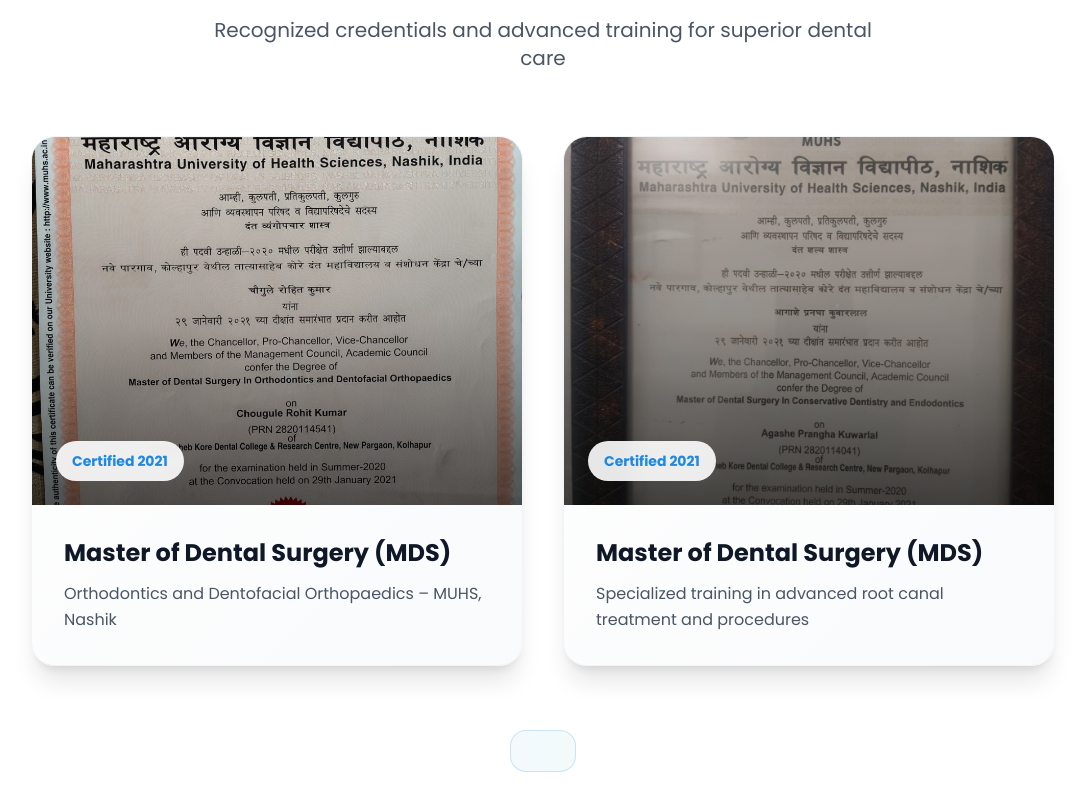
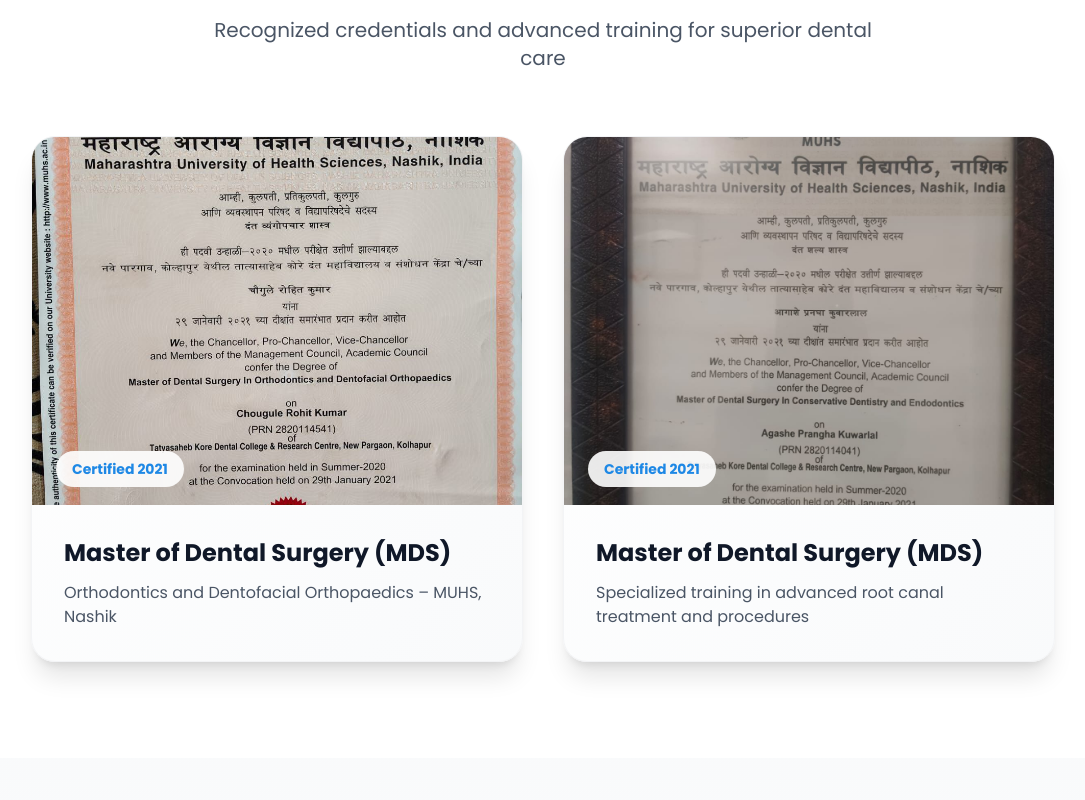
Before and after one commit to pranavreddy1721/Chougule-Dental-Clinic, a React (Vite) app: page / in a window 1280 px wide. Shown: the part 6120-6920 px from the top of the page, without its empty margins (97-1182 px from the left). Built offline with nearby package versions, Linux system fonts and the light colour scheme.

Commit message:
Update Certifications.tsx

```diff
--- a/src/app/components/Certifications.tsx
+++ b/src/app/components/Certifications.tsx
@@ -1,6 +1,9 @@
+import { useState } from 'react';
 import { ImageWithFallback } from '../components/figma/ImageWithFallback';
 
 export function Certifications() {
+  const [selectedImage, setSelectedImage] = useState<string | null>(null);
+
   const certifications = [
     {
       image: '/mds-certificate.jpg',
@@ -21,63 +24,98 @@
   return (
     <section id="certifications" className="py-24 bg-white">
       <div className="max-w-7xl mx-auto px-4 sm:px-6 lg:px-8">
+
+        {/* Heading */}
         <div className="text-center mb-16">
           <div className="inline-flex items-center gap-2 bg-gradient-to-r from-[#1E88E5]/10 to-[#26A69A]/10 rounded-full px-6 py-2 mb-6">
             <span className="text-[#1E88E5] font-semibold">
               Professional Excellence
             </span>
           </div>
+
           <h2 className="text-4xl md:text-5xl font-bold text-gray-900 mb-6">
             Certifications & Qualifications
           </h2>
+
           <p className="text-xl text-gray-600 max-w-2xl mx-auto">
             Recognized credentials and advanced training for superior dental care
           </p>
         </div>
 
+        {/* Cards */}
         <div className="grid md:grid-cols-2 gap-10 max-w-5xl mx-auto">
           {certifications.map((cert, index) => (
             <div
               key={index}
-              className="group bg-gradient-to-br from-white to-gray-50 rounded-3xl overflow-hidden shadow-xl hover:shadow-2xl transition-all duration-500 border border-gray-100"
+              onClick={() => setSelectedImage(cert.image)}
+              className="cursor-pointer group bg-gradient-to-br from-white to-gray-50 rounded-3xl overflow-hidden shadow-xl hover:shadow-2xl transition-all duration-500 border border-gray-100"
             >
-              {/* Certificate Image */}
+
+              {/* Image */}
               <div className="relative overflow-hidden aspect-[4/3]">
-                <div className="absolute inset-0 bg-gradient-to-t from-black/60 via-black/20 to-transparent z-10"></div>
+                <div className="absolute inset-0 bg-black/20 opacity-0 group-hover:opacity-100 transition"></div>
+
                 <ImageWithFallback
                   src={cert.image}
                   alt={cert.title}
                   className="w-full h-full object-cover group-hover:scale-110 transition-transform duration-700"
                 />
-                <div className="absolute bottom-0 left-0 right-0 p-6 z-20">
-                  <div className="inline-block px-4 py-2 bg-white/90 backdrop-blur-sm rounded-full">
-                    <span className="text-sm font-bold text-[#1E88E5]">
-                      Certified {cert.year}
-                    </span>
-                  </div>
+
+                {/* Zoom hint */}
+                <div className="absolute inset-0 flex items-center justify-center opacity-0 group-hover:opacity-100 transition">
+                  <span className="bg-white/90 px-4 py-2 rounded-full text-sm font-semibold">
+                    Click to View
+                  </span>
+                </div>
+
+                <div className="absolute bottom-0 left-0 right-0 p-6">
+                  <span className="bg-white/90 px-4 py-2 rounded-full text-sm font-bold text-[#1E88E5]">
+                    Certified {cert.year}
+                  </span>
                 </div>
               </div>
 
-              {/* Certificate Details */}
+              {/* Content */}
               <div className="p-8">
                 <h3 className="text-2xl font-bold text-gray-900 mb-3 group-hover:text-[#1E88E5] transition-colors">
                   {cert.title}
                 </h3>
-                <p className="text-gray-600 leading-relaxed">
+                <p className="text-gray-600">
                   {cert.description}
                 </p>
               </div>
+
             </div>
           ))}
         </div>
 
-        {/* Scalability Note */}
-        <div className="mt-16 text-center">
-          <div className="inline-block bg-gradient-to-r from-[#1E88E5]/5 to-[#26A69A]/5 rounded-2xl px-8 py-5 border border-[#1E88E5]/20">
-            <p className="text-gray-600"></p>
+      </div>
+
+      {/* 🔥 MODAL */}
+      {selectedImage && (
+        <div
+          className="fixed inset-0 bg-black/80 backdrop-blur-md flex items-center justify-center z-50 p-4"
+          onClick={() => setSelectedImage(null)}
+        >
+          <div className="relative max-w-4xl w-full">
+
+            {/* Close Button */}
+            <button
+              onClick={() => setSelectedImage(null)}
+              className="absolute -top-10 right-0 text-white text-2xl font-bold"
+            >
+              ✕
+            </button>
+
+            {/* Image */}
+            <img
+              src={selectedImage}
+              alt="Certificate Preview"
+              className="w-full h-auto rounded-2xl shadow-2xl"
+            />
           </div>
         </div>
-      </div>
+      )}
     </section>
   );
 }
```
